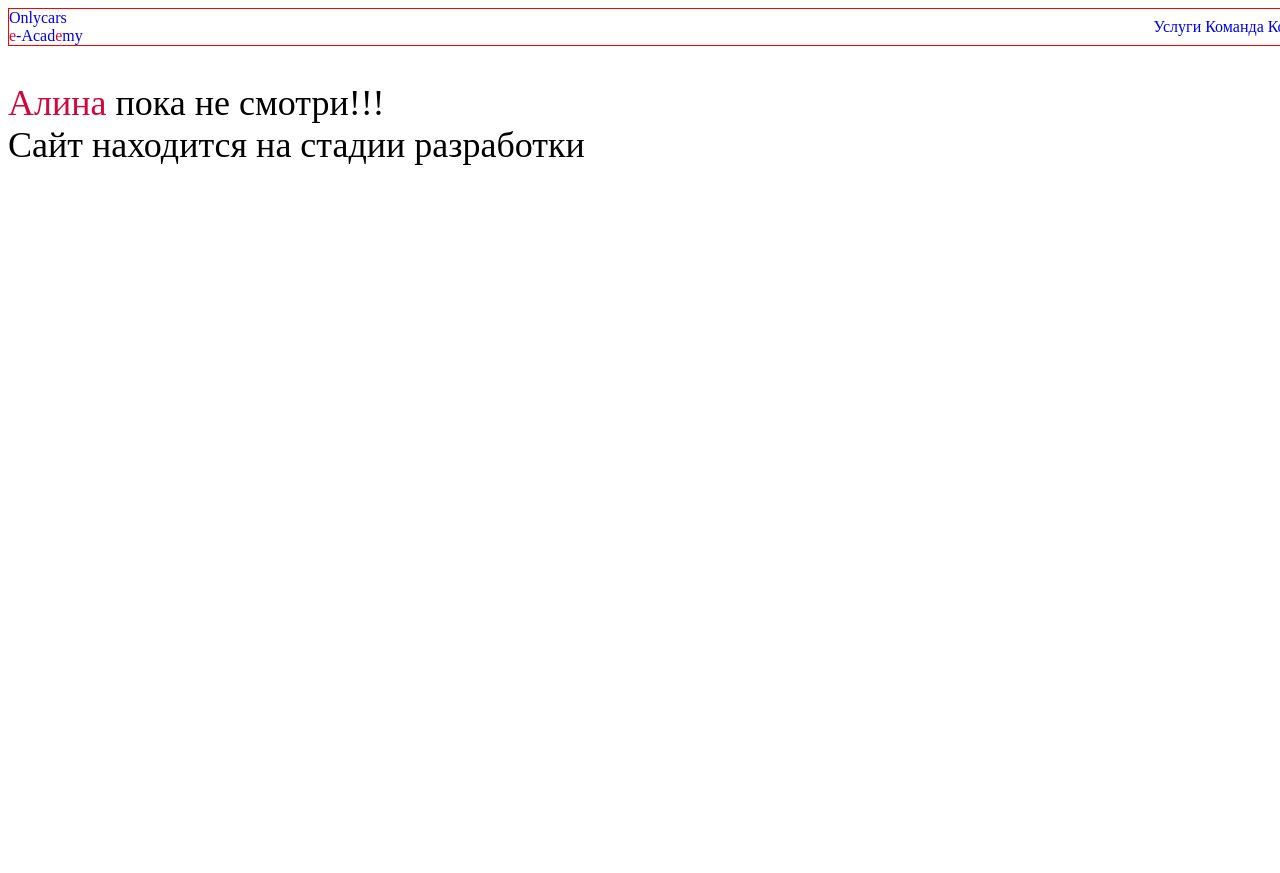
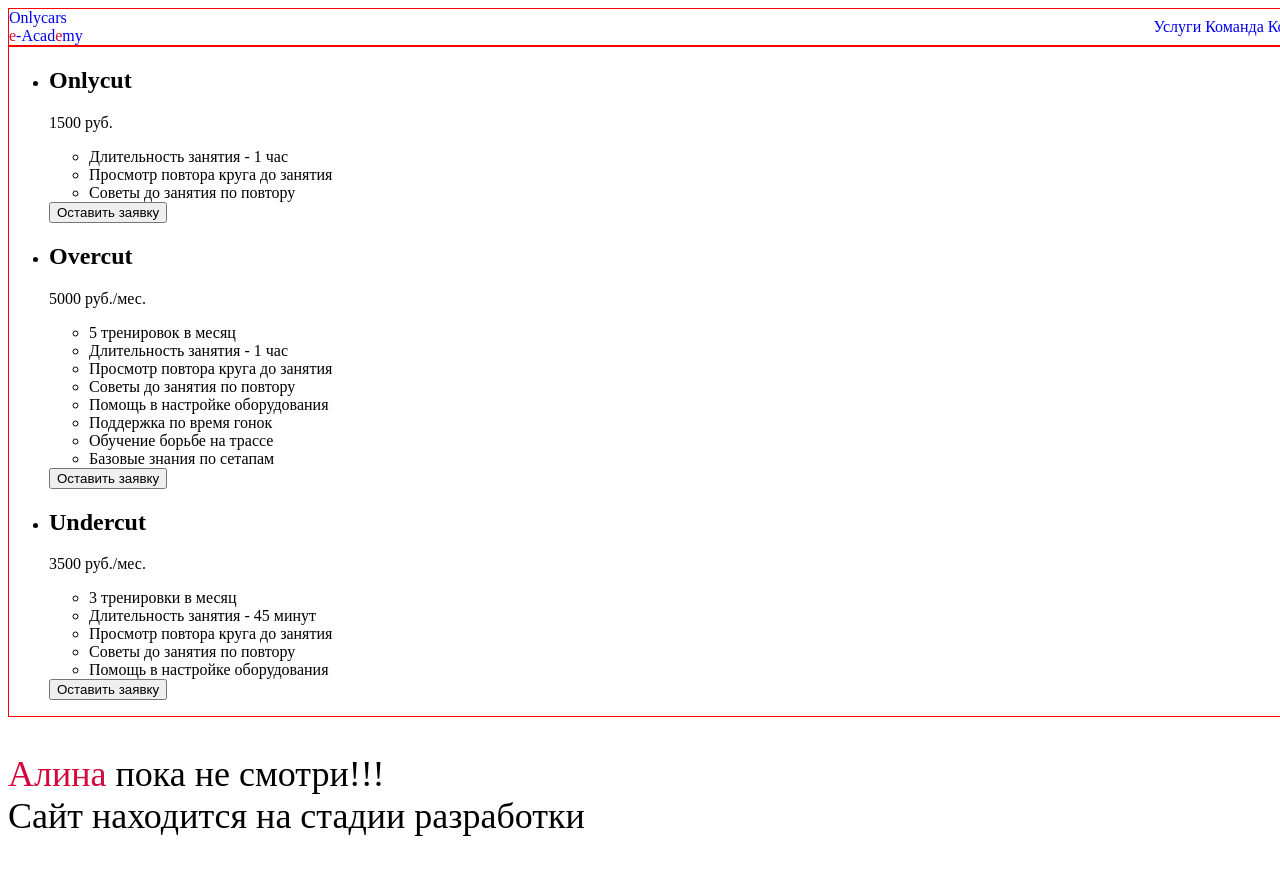
Before and after one commit to Shamsudinov/onlycars, a plain HTML site: page index.html in a window 1280 px wide. Shown: the top 873 px of the page. Before the commit the page ends 800 px from the top, so only its background shows below. Drawn offline with Linux system fonts and the light colour scheme.

Commit message:
услуги
Разметил блок с услугами

```diff
--- a/index.html
+++ b/index.html
@@ -24,6 +24,51 @@
             </div>
         </div>
     </header>
+    <section class="services">
+        <div class="container">
+            <div class="services__content">
+                <ul class="services-list">
+                    <li class="services-list__item service">
+                        <h2 class="service__title">Onlycut</h2>
+                        <p class="service__price">1500 руб.</p>
+                        <ul class="service__desc">
+                            <li class="service__desc-item">Длительность занятия - 1 час</li>
+                            <li class="service__desc-item">Просмотр повтора круга до занятия</li>
+                            <li class="service__desc-item">Советы до занятия по повтору</li>
+                        </ul>
+                        <button class="service__btn">Оставить заявку</button>
+                    </li>
+                    <li class="services-list__item service">
+                        <h2 class="service__title">Overcut</h2>
+                        <p class="service__price">5000 руб./мес.</p>
+                        <ul class="service__desc">
+                            <li class="service__desc-item">5 тренировок в месяц</li>
+                            <li class="service__desc-item">Длительность занятия - 1 час</li>
+                            <li class="service__desc-item">Просмотр повтора круга до занятия</li>
+                            <li class="service__desc-item">Советы до занятия по повтору</li>
+                            <li class="service__desc-item">Помощь в настройке оборудования</li>
+                            <li class="service__desc-item">Поддержка по время гонок</li>
+                            <li class="service__desc-item">Обучение борьбе на трассе</li>
+                            <li class="service__desc-item">Базовые знания по сетапам</li>
+                        </ul>
+                        <button class="service__btn">Оставить заявку</button>
+                    </li>
+                    <li class="services-list__item service">
+                        <h2 class="service__title">Undercut</h2>
+                        <p class="service__price">3500 руб./мес.</p>
+                        <ul class="service__desc">
+                            <li class="service__desc-item">3 тренировки в месяц</li>
+                            <li class="service__desc-item">Длительность занятия - 45 минут</li>
+                            <li class="service__desc-item">Просмотр повтора круга до занятия</li>
+                            <li class="service__desc-item">Советы до занятия по повтору</li>
+                            <li class="service__desc-item">Помощь в настройке оборудования</li>
+                        </ul>
+                        <button class="service__btn">Оставить заявку</button>
+                    </li>
+                </ul>
+            </div>
+        </div>
+    </section>
     <p class="alina"><span>Алина</span> пока не смотри!!!<br> Сайт находится на стадии разработки</p>
 </body>
 </html>
```
